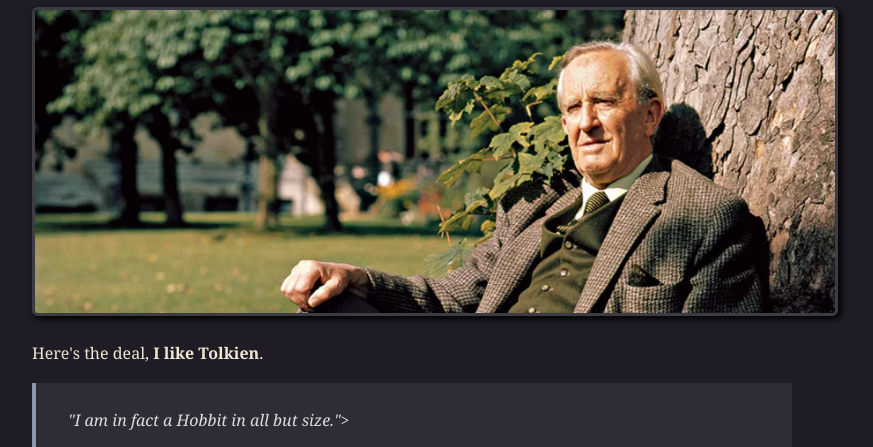
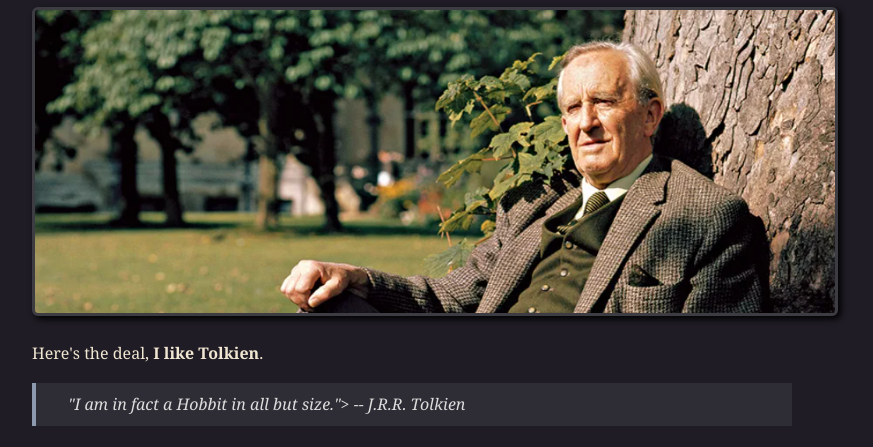
Before and after one commit to stefancyliax/blog, a plain HTML site: page docs/index.html in a window 1280 px wide. Shown: the part 121-568 px from the top of the page, without its empty margins (208-1081 px from the left). Drawn offline with Linux system fonts and the light colour scheme.

Commit message:
Small workaround to pass lesson: parsing of blockquotes is slightly different

```diff
--- a/docs/index.html
+++ b/docs/index.html
@@ -12,9 +12,7 @@
 <h1>Tolkien Fan Club</h1>
 <p><img src="/blog/images/tolkien.png" alt="JRR Tolkien sitting" /></p>
 <p>Here's the deal, <b>I like Tolkien</b>.</p>
-<blockquote>
-  <p>"I am in fact a Hobbit in all but size."></p>
-  <p>-- J.R.R. Tolkien</p>
+<blockquote>"I am in fact a Hobbit in all but size."> -- J.R.R. Tolkien
 </blockquote>
 <h2>Blog posts</h2>
 <ul>
```
